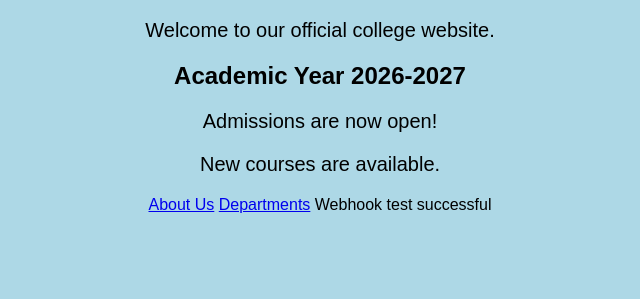
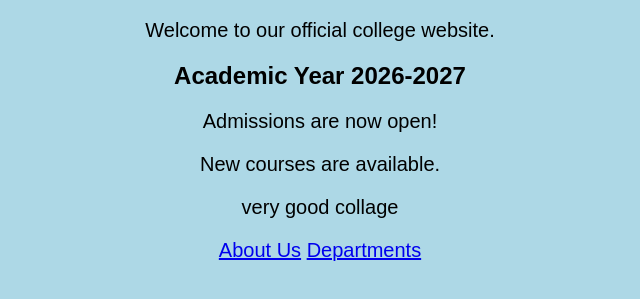
Before and after one commit to Gagan-NNS/College-Website, a plain HTML site: page index.html in a window 1280 px wide. Shown: the part 61-360 px from the top of the page, without its empty margins (320-960 px from the left). Drawn offline with Linux system fonts and the light colour scheme.

Commit message:
updated 2nd time the file index.html

```diff
--- a/index.html
+++ b/index.html
@@ -14,6 +14,7 @@
  <h2>Academic Year 2026-2027</h2>
  <p>Admissions are now open!</p>
  <p>New courses are available.</p>
+ <p> very good collage<p>
 
   <a href="about.html">About Us</a>
 
@@ -21,5 +22,3 @@
 
 </body>
 </html>
-
-Webhook test successful
```
